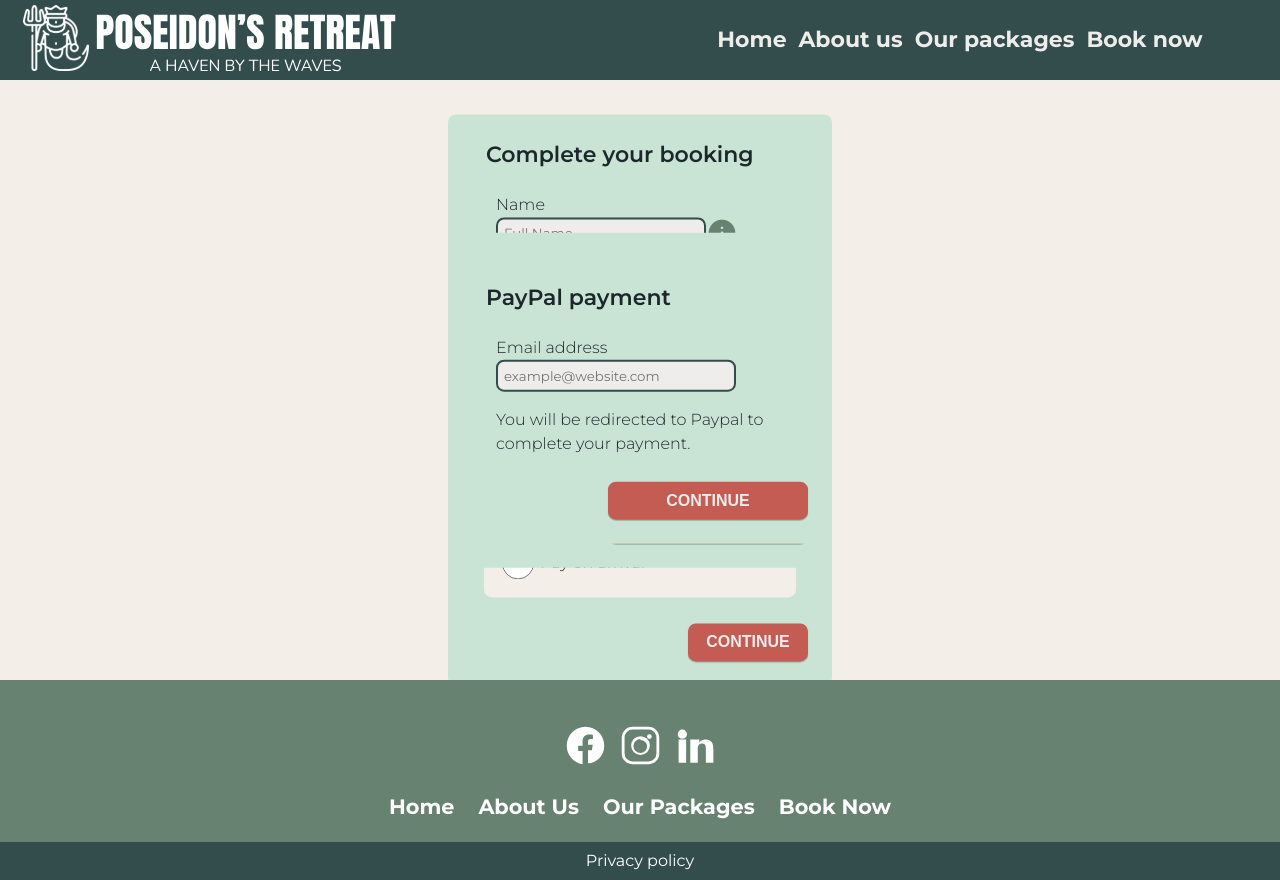
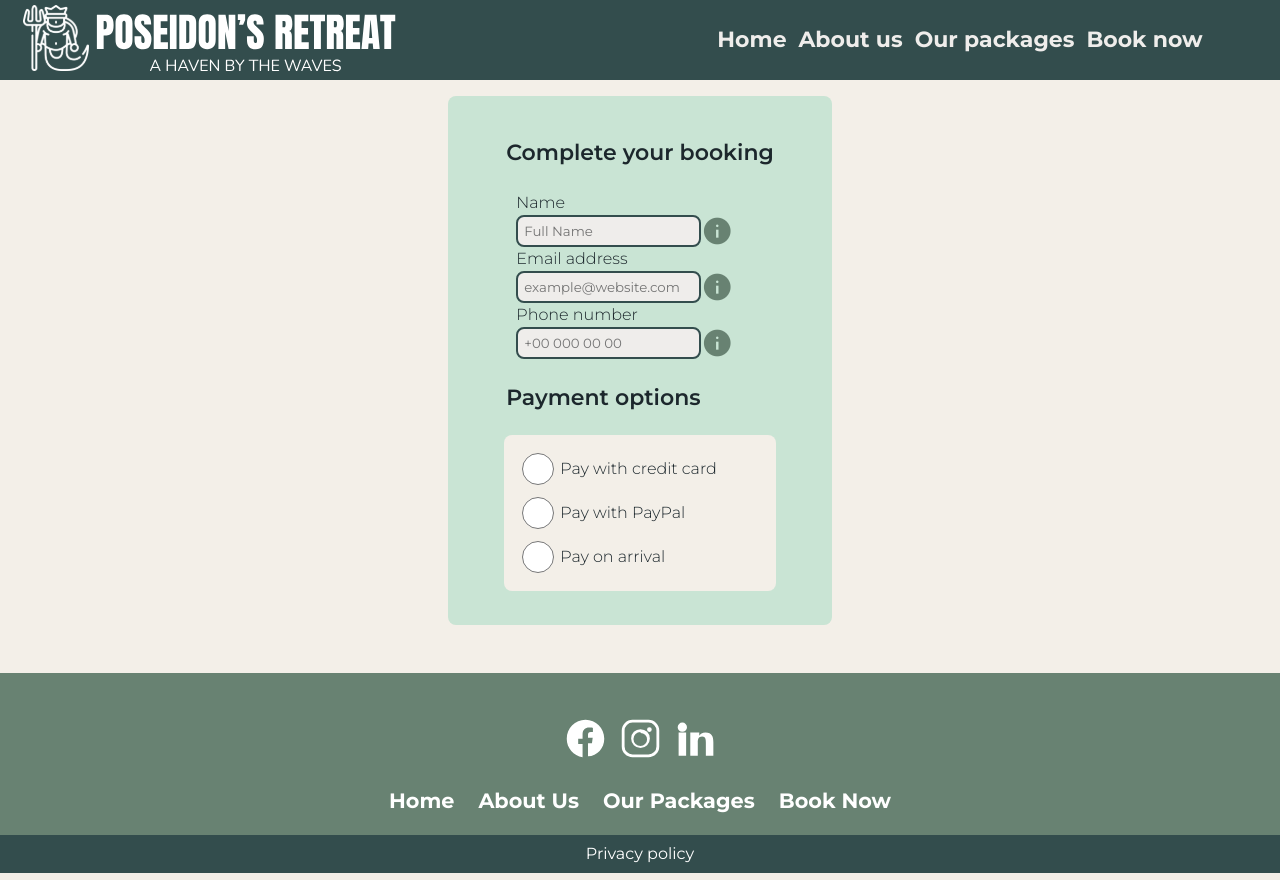
Before and after one commit to maria-jon/poseidon, a Vue app: page /booking in a window 1280 px wide. Built offline with nearby package versions, Linux system fonts and the light colour scheme.

Commit message:
(feat): add functionality to continue-button

```diff
--- a/src/components/BookingCard.vue
+++ b/src/components/BookingCard.vue
@@ -1,6 +1,6 @@
 <script setup lang="ts">
-import MainButton from './MainButton.vue'
-import { ref } from 'vue';
+// import MainButton from './MainButton.vue'
+import { ref, defineEmits, watch } from 'vue';
 
 defineProps({
   header: { type: String, required: true },
@@ -8,22 +8,21 @@ defineProps({
   width: String,
 })
 
-const fullName = ref('');
-const emailAddress = ref('');
-const phoneNumber = ref('');
-const paymentOptions = ref<'credit' | 'paypal' | 'arrival'>('credit');
+const emit = defineEmits(['updateChoice']);
+const selectedOption = ref(null);
 
-function submitForm() {
-  console.log(fullName.value);
-  console.log(emailAddress.value);
-  console.log(phoneNumber.value);
-  console.log(paymentOptions.value);
-}
+const fullName = ref(null);
+const emailAddress = ref(null);
+const phoneNumber = ref(null);
+
+watch(selectedOption, (newValue) => {
+  emit('updateChoice', newValue); // send payment selection to BookingView
+});
 </script>
 
 <template>
   <main>
-    <form class="complete-your-booking" v-on:submit.prevent="submitForm">
+    <form class="complete-your-booking">
       <fieldset>
         <legend>
           <h5>{{ header }}</h5>
@@ -56,28 +55,25 @@ function submitForm() {
         <legend><h5>Payment options</h5></legend>
         <div class="radios">
           <label>
-            <input type="radio" name="payment" value="credit" v-model="paymentOptions" />
+            <input type="radio" value="credit" v-model="selectedOption" />
             <span class="input-label info">Pay with credit card</span>
           </label>
           <label>
-            <input type="radio" name="payment" value="paypal" v-model="paymentOptions" />
+            <input type="radio" value="paypal" v-model="selectedOption" />
             <span class="input-label info">Pay with PayPal</span>
           </label>
           <label>
-            <input type="radio" name="payment" value="arrival" v-model="paymentOptions" />
+            <input type="radio" value="arrival" v-model="selectedOption" />
             <span class="input-label info">Pay on arrival</span>
           </label>
         </div>
       </fieldset>
-      <MainButton :label="label" :width="width" />
     </form>
   </main>
 </template>
 
 <style scoped lang="scss">
-main {
-  margin-bottom: 600px;
-}
+/*
 .complete-your-booking {
   box-sizing: border-box;
   position: fixed;
@@ -93,7 +89,7 @@ main {
   flex-direction: column;
   gap: $margin-small;
 }
-
+*/
 h5 {
   margin-bottom: $margin-small;
 }
--- a/src/components/PaymentCard.vue
+++ b/src/components/PaymentCard.vue
@@ -1,5 +1,5 @@
 <script setup lang="ts">
-import MainButton from './MainButton.vue'
+// import MainButton from './MainButton.vue'
 import { ref } from 'vue';
 
 defineProps({
@@ -61,11 +61,12 @@ function submitForm() {
         </div>
       </div>
     </fieldset>
-    <MainButton :label="label" :width="width" />
+    <!-- <MainButton :label="label" :width="width" /> -->
   </form>
 </template>
 
 <style scoped lang="scss">
+/*
 .credit-card-payment {
   box-sizing: border-box;
   position: fixed;
@@ -81,6 +82,7 @@ function submitForm() {
   flex-direction: column;
   gap: $margin-small;
 }
+*/
 
 h5 {
   margin-bottom: $margin-small;
--- a/src/components/PaymentPaypal.vue
+++ b/src/components/PaymentPaypal.vue
@@ -1,5 +1,5 @@
 <script setup lang="ts">
-import MainButton from './MainButton.vue'
+// import MainButton from './MainButton.vue'
 import { ref } from 'vue';
 
 defineProps({
@@ -32,12 +32,12 @@ function submitForm() {
         <p class="info">You will be redirected to Paypal to complete your payment.</p>
       </div>
     </fieldset>
-    <MainButton :label="label" :width="width" />
+    <!-- <MainButton :label="label" :width="width" /> -->
   </form>
 </template>
 
 <style scoped lang="scss">
-.paypal-payment {
+/*.paypal-payment {
   box-sizing: border-box;
   position: fixed;
   background-color: $color-primary-light;
@@ -52,6 +52,7 @@ function submitForm() {
   flex-direction: column;
   gap: $margin-small;
 }
+*/
 
 h5 {
   margin-bottom: $margin-small;
@@ -88,8 +89,4 @@ input[type='email'] {
 p {
   margin-top: $margin-small;
 }
-
-button {
-  align-self: flex-end;
-}
 </style>
--- a/src/views/BookingView.vue
+++ b/src/views/BookingView.vue
@@ -1,16 +1,56 @@
 <script setup lang="ts">
-// import PopupConfirmation from '@/components/PopupConfirmation.vue'
+import PopupConfirmation from '@/components/PopupConfirmation.vue'
 import BookingCard from '@/components/BookingCard.vue'
 import PaymentCard from '@/components/PaymentCard.vue'
 import PaymentPaypal from '@/components/PaymentPaypal.vue'
+import MainButton from '@/components/MainButton.vue'
+
+import { ref } from 'vue';
+
+
+const currentStep = ref(1);
+const userChoice = ref(null);
+
+const handleSelection = (newValue: any) => {
+  userChoice.value = newValue;
+};
+
+const nextStep = () => {
+  if (currentStep.value === 1 && !userChoice.value) {
+    console.warn('no selection');
+  }; // Prevent skipping Step 1 without selection
+  currentStep.value++;
+  console.log(userChoice.value);
+};
+
+defineProps({
+  header: { type: String, required: true },
+  label: String,
+  width: String,
+})
 </script>
 
 <template>
+  <main>
+    <div class="booking">
+    <BookingCard header="Complete your booking" label="Continue" width="120px" v-if="currentStep === 1" @updateChoice="handleSelection" />
+    <PaymentCard header="Credit card payment" label="Confirm booking" width="200px" v-if="currentStep === 2 && userChoice === 'credit'" />
+    <PaymentPaypal header="PayPal payment" label="Continue" width="200px" v-if="currentStep === 2 && userChoice === 'paypal'" />
 
-  <BookingCard header="Complete your booking" label="Continue" width="120px" />
-  <PaymentCard header="Credit card payment" label="Confirm booking" width="200px" />
-  <PaymentPaypal header="PayPal payment" label="Continue" width="200px" />
+    <PopupConfirmation
+    header="Confirmation"
+    text="Thank you! Your underwater adventure awaits. We have sent your booking details to your email."
+    label="Close"
+    width="150px"
+    v-if="currentStep === 3 || (currentStep === 2 && userChoice === 'arrival')"
+    />
 
+    <MainButton label="continue" :width="width"
+    @click="nextStep"
+    v-if="(currentStep === 1 && userChoice) || currentStep > 1"
+    />
+    </div>
+  </main>
 
   <!-- <PopupConfirmation
     header="We are sorry!"
@@ -24,13 +64,35 @@ import PaymentPaypal from '@/components/PaymentPaypal.vue'
     label="Continue"
     width="150px"
   /> -->
-  <!-- <PopupConfirmation
-    header="Confirmation"
-    text="Thank you! Your underwater adventure awaits. We have sent your booking details to your email."
-    label="Close"
-    width="150px"
-  /> -->
 </template>
 
+
 <style scoped lang="scss">
+main {
+  /* margin-bottom: 600px; */
+  margin-top: 1rem;
+  display: flex;
+  justify-content: center;
+}
+
+.booking {
+  box-sizing: border-box;
+  background-color: $color-primary-light;
+  border-radius: 8px;
+  width: 24rem;
+  max-width: 90%;
+
+  padding: 24px;
+  display: flex;
+  flex-direction: column;
+  gap: $margin-small;
+}
+
+h5 {
+  margin-bottom: $margin-small;
+}
+
+button {
+  align-self: flex-end;
+}
 </style>
```
